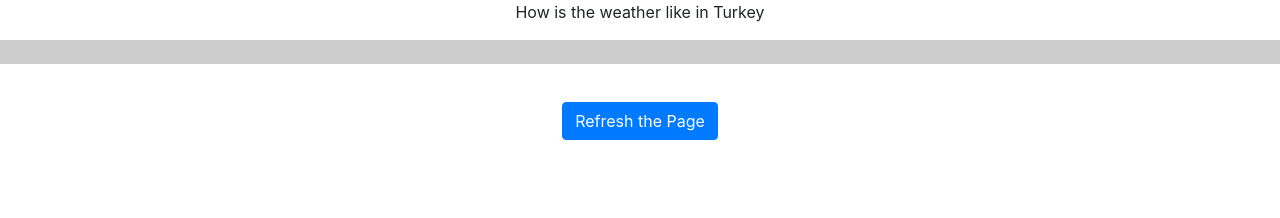
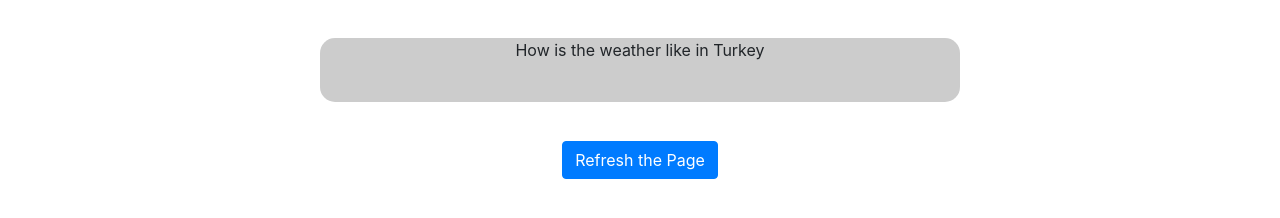
Before and after one commit to vatanozcelik/public-api-request, a plain HTML site: page index.html in a window 1280 px wide. Drawn offline with nearby package versions, Linux system fonts and the light colour scheme; no server answers.

Commit message:
added some other style

```diff
--- a/index.html
+++ b/index.html
@@ -9,12 +9,15 @@
     <link rel="stylesheet" href="style.css" />
   </head>
   <body>
-    <p class="weather-like">How is the weather like in Turkey</p>
+
     <div class="weather-container">
-      <p class="name"></p>
-      <img class="icon" src="" alt="" />
-      <p class="weather"></p>
-      <p class="temp"></p>
+      <div class="center">
+        <p class="weather-like">How is the weather like in Turkey</p>
+        <p class="name"></p>
+        <img class="icon" src="" alt="" />
+        <p class="weather"></p>
+        <p class="temp"></p>
+      </div>
     </div>
 
     <div class="container">
--- a/style.css
+++ b/style.css
@@ -1,7 +1,13 @@
+body {
+  padding-top: 3%;
+}
+
 .weather-container {
   background-color: #ccc;
-  margin: 0;
+  margin: 0 auto;
   text-align: center;
+  border-radius: 15px;
+  width: 50%;
 }
 .weather {
   font-size: 22px;
```
